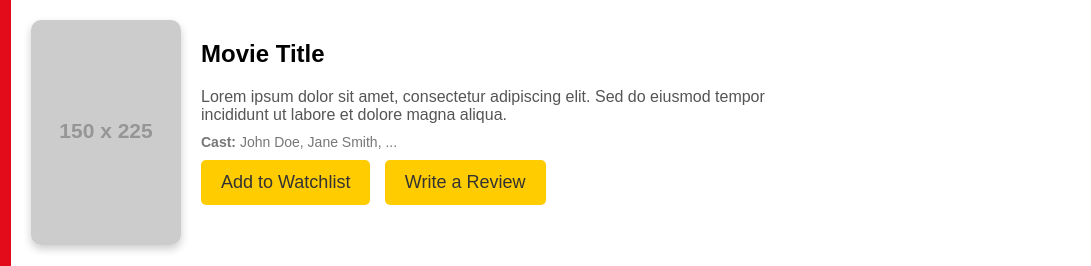
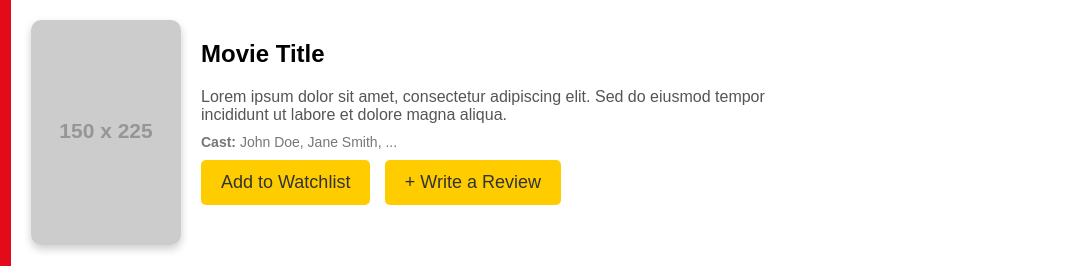
Before and after one commit to indelgarcia/popcornpicks, a website: page movie_details.html in a window 1280 px wide. Shown: the top 266 px of the page, 189-1280 px from the left. Drawn offline with Linux system fonts and the light colour scheme; placeholder pictures from the web are drawn by us.

Commit message:
adding write review redirect from btn click

```diff
--- a/movie_details.html
+++ b/movie_details.html
@@ -30,7 +30,8 @@
                     <!-- Action Buttons -->
                     <div class="action-buttons">
                         <button class="button" id="add-watchlist-btn">Add to Watchlist</button>
-                        <button class="button" id="write-review-btn">Write a Review</button>
+                        <a href="reviews_post.html"><button class="button">+ Write a Review</button></a>
+
                     </div>
                 </div>
             </section>
```
